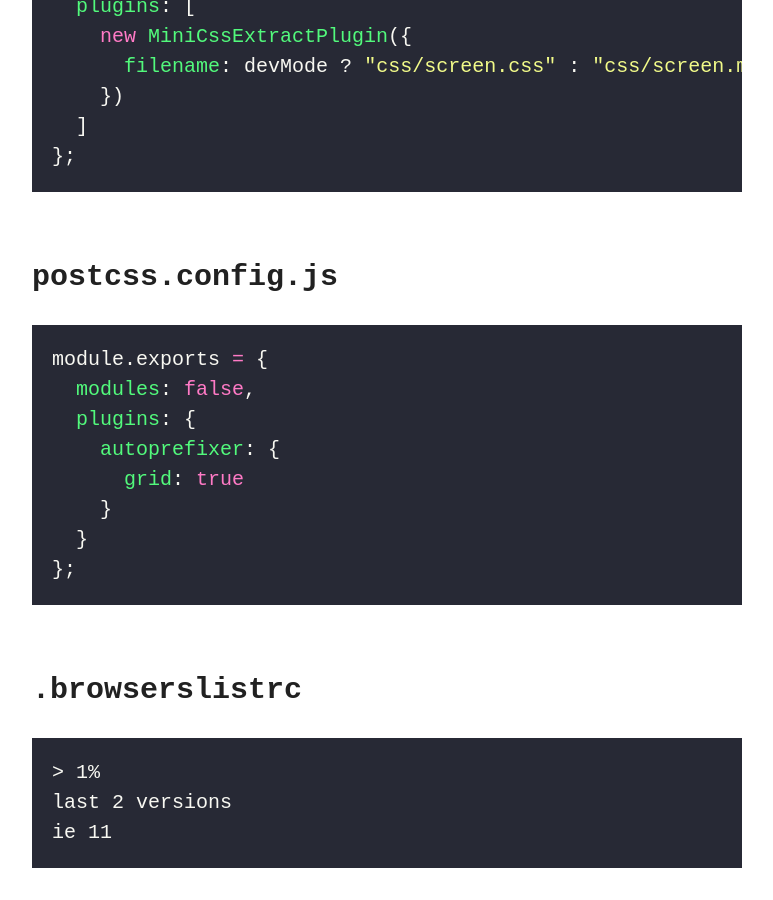
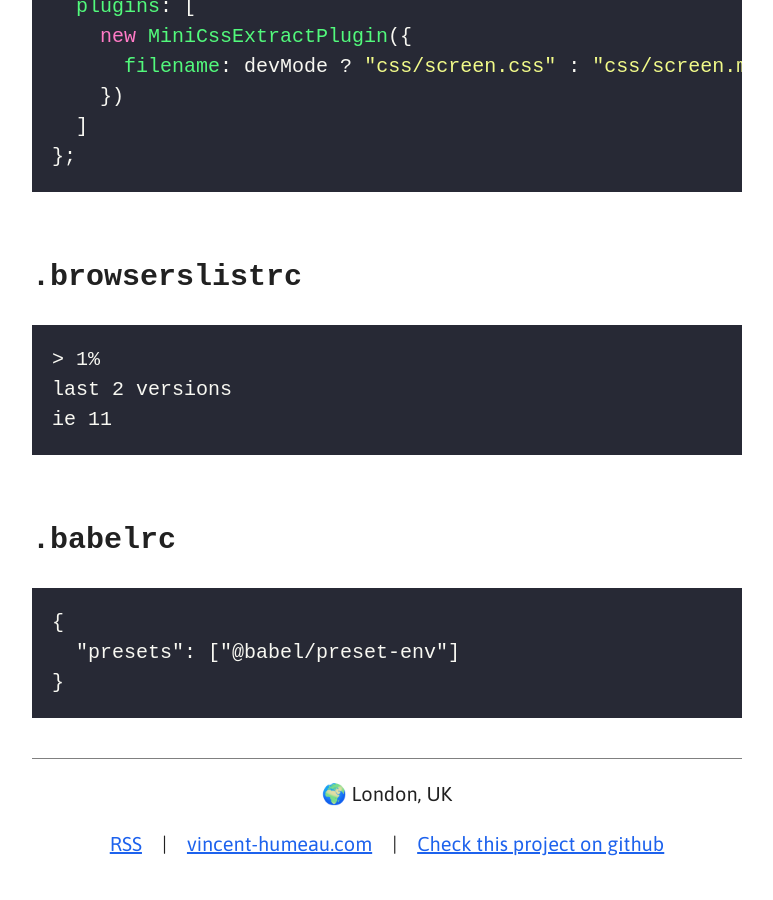
Before and after one commit to vinceumo/devNotes, a Jekyll site: the page built from _posts/Javascript/2019-05-05-webpack-4-bundle-scss-and-javascript-for-ssr-applications.md, in a window 1280 px wide and 900 px high, scrolled down 3880 px. Shown: the whole window, without its empty margins (253-1026 px from the left). Built offline with Jekyll 4.4.1, drawn with Linux system fonts in a browser that asks for light colours; a script that is not in the unit is left out.

Commit message:
Update from Forestry.io Vincent Humeau updated _posts/Javascript/2019-05-05-webpack-4-bundle-scss-and-javascript-for-ssr-applications.md

````diff
--- a/_posts/Javascript/2019-05-05-webpack-4-bundle-scss-and-javascript-for-ssr-applications.md
+++ b/_posts/Javascript/2019-05-05-webpack-4-bundle-scss-and-javascript-for-ssr-applications.md
@@ -9,19 +9,17 @@
 ---
 ## Project structure
 
-```
-Proj:
-| \---Content
-|     +---js
-|     |   +---index.js
-|     +---scss
-|     |   +---screen.scss
-| \---Dist
-|     +---css
-|     |   +---screen.css
-|     +---js
-|     |   +---index.js
-```
+    Proj:
+    | \---Content
+    |     +---js
+    |     |   +---index.js
+    |     +---scss
+    |     |   +---screen.scss
+    | \---Dist
+    |     +---css
+    |     |   +---screen.css
+    |     +---js
+    |     |   +---index.js
 
 ## `package.json`
 
@@ -129,31 +127,14 @@
 };
 ```
 
-## `postcss.config.js`
-
-```js
-module.exports = {
-  modules: false,
-  plugins: {
-    autoprefixer: {
-      grid: true
-    }
-  }
-};
-```
-
 ## `.browserslistrc`
 
-```
-> 1%
-last 2 versions
-ie 11
-```
+    > 1%
+    last 2 versions
+    ie 11
 
 ## `.babelrc`
 
-```
-{
-  "presets": ["@babel/preset-env"]
-}
-```
+    {
+      "presets": ["@babel/preset-env"]
+    }
````
Also changed, not shown: other parts of _posts/Javascript/2019-05-05-webpack-4-bundle-scss-and-javascript-for-ssr-applications.md (+1 -1 lines), .forestry/front_matter/templates/post.yml.
